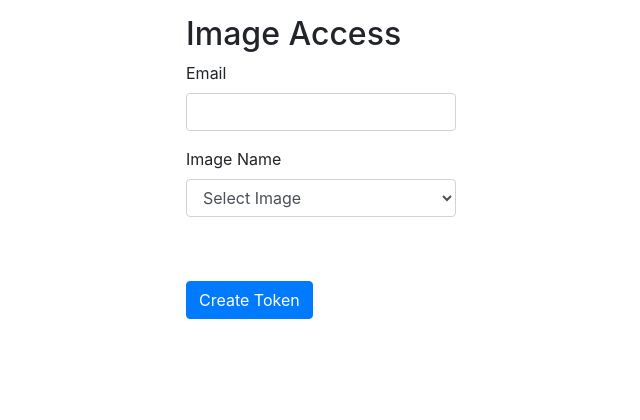
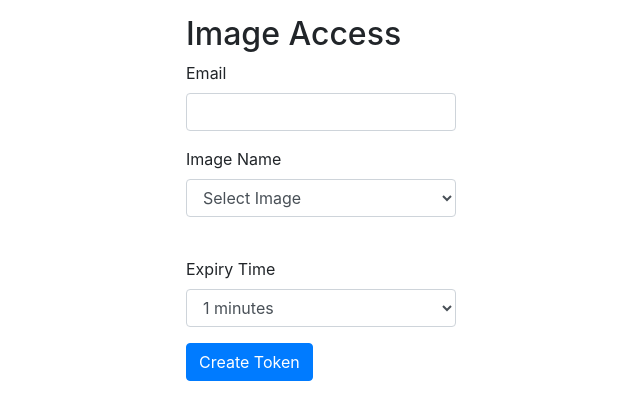
Before and after one commit to Shmood00/MacaroonFileShare, a Flask app: page /make_token in a window 1280 px wide. Shown: the part 56-476 px from the top of the page, without its empty margins (319-959 px from the left). Run offline with Flask 2, Linux system fonts and the light colour scheme; the visitor is signed in with stand-in values (Sample User, id 1); parts of the project's set-up code (start-up, migrations or seed data) failed here and were passed over; some libraries are stand-ins or nearby versions.

Commit message:
Allows user to choose link expiry time

```diff
--- a/app.py
+++ b/app.py
@@ -131,6 +131,8 @@ def make_token():
 
     form.image_name.choices = [(name, name) for name in names]
 
+    form.expiry_time.choices = [(x, '{} minutes'.format(x)) for x in range(1,31)]
+
     if form.validate_on_submit():
         email = form.user_email.data
 
@@ -141,7 +143,9 @@ def make_token():
             key=keys['secret-key']
         )
 
-        expiry_time = datetime.now()+timedelta(minutes=1)
+        chosen_expiry = int(form.expiry_time.data)
+
+        expiry_time = datetime.now()+timedelta(minutes=chosen_expiry)
 
         m.add_first_party_caveat('email = {}'.format(email))
         m.add_first_party_caveat('image_name = {}'.format(form.image_name.data))
--- a/forms.py
+++ b/forms.py
@@ -19,6 +19,8 @@ class MakeToken(FlaskForm):
 
     image_name = SelectField('Image Name', validators=[InputRequired()])
 
+    expiry_time = SelectField('Expiry Time', validators=[InputRequired()])
+
 
 class VerifyEmail(FlaskForm):
     email = StringField('Email', validators=[InputRequired(), Email(message='Invalid email'), Length(max=50)])
--- a/templates/make_token.html
+++ b/templates/make_token.html
@@ -55,7 +55,7 @@
               {{wtf.form_field(form.image_name)}}
 
 
-              <img id="images" class="img-fluid" src=""><br /><br />
+              <img id="images" class="img-fluid" src="">
 
               <script>
                 let image_name = document.getElementById('image_name');
@@ -72,6 +72,8 @@
                   }
                 }
               </script>
+
+              {{wtf.form_field(form.expiry_time)}}
               <button class="btn btn-primary" type="submit">Create Token</button>
           </form>
 
```
